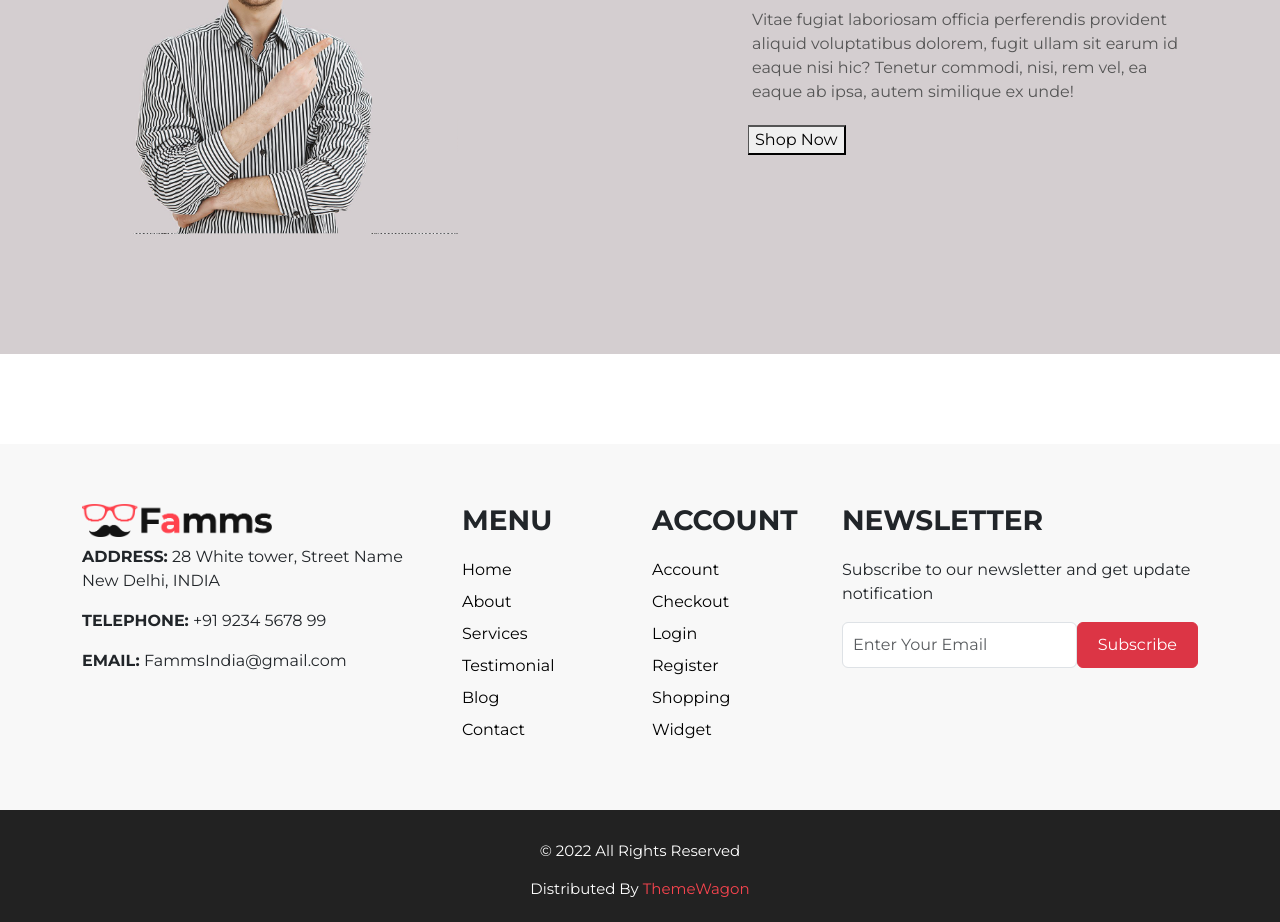
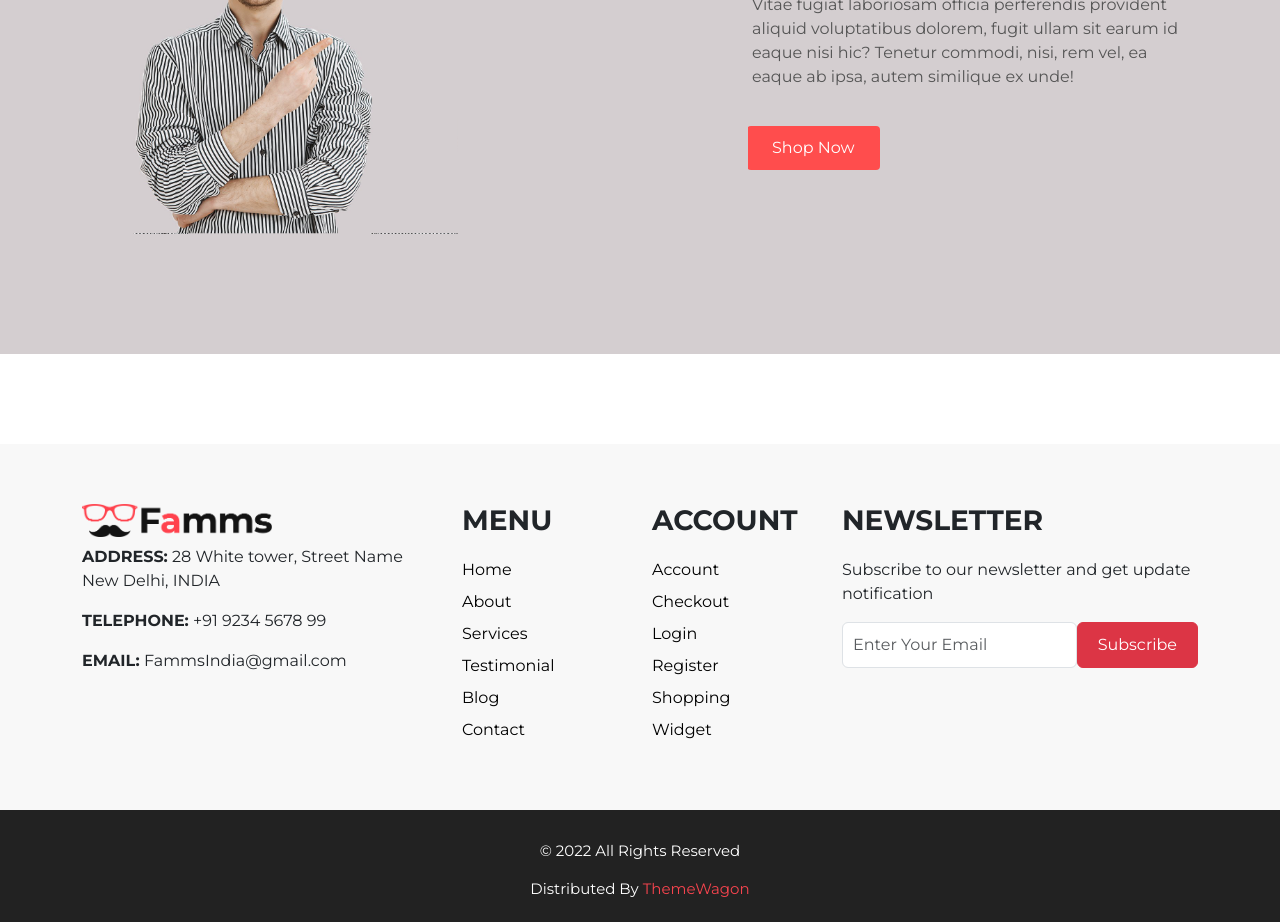
Before and after one commit to shruthi06071995/Famms-App, a React (Vite) app: page /contact in a window 1280 px wide. Shown: the part 1040-1962 px from the top of the page. Built offline with nearby package versions, Linux system fonts and the light colour scheme; no server answers; a web font is replaced by a local one.

Commit message:
button change

```diff
--- a/src/contact/Contact.jsx
+++ b/src/contact/Contact.jsx
@@ -54,7 +54,7 @@ const Contact = () => {
                             <Col md={5} className="arrival-content">
                                 <h1>#New Arrivals</h1>
                                 <p>Vitae fugiat laboriosam officia perferendis provident aliquid voluptatibus dolorem, fugit ullam sit earum id eaque nisi hic? Tenetur commodi, nisi, rem vel, ea eaque ab ipsa, autem similique ex unde!</p>
-                                <button>Shop Now</button>
+                                <button className="shop-btn mt-3">Shop Now</button>
                             </Col>
                         </Row>
                     </Container>
```
